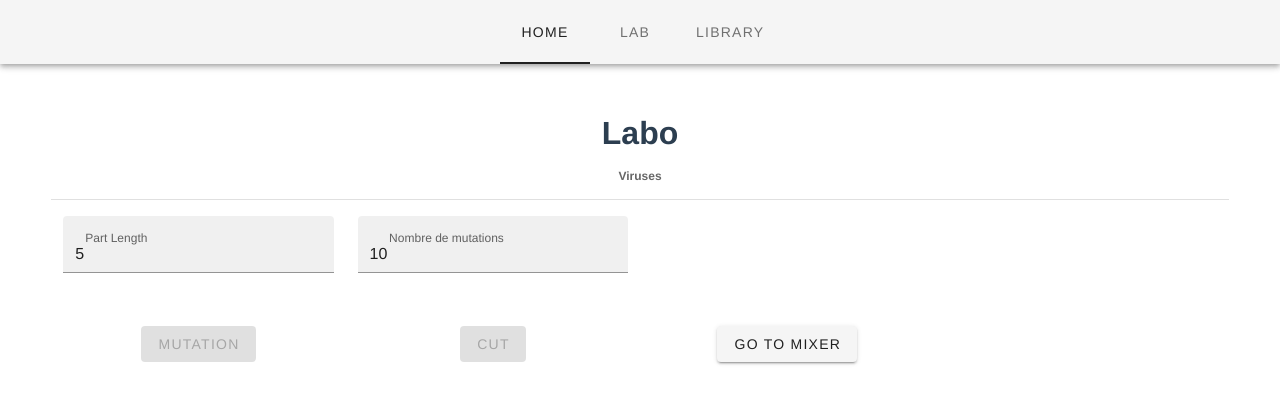
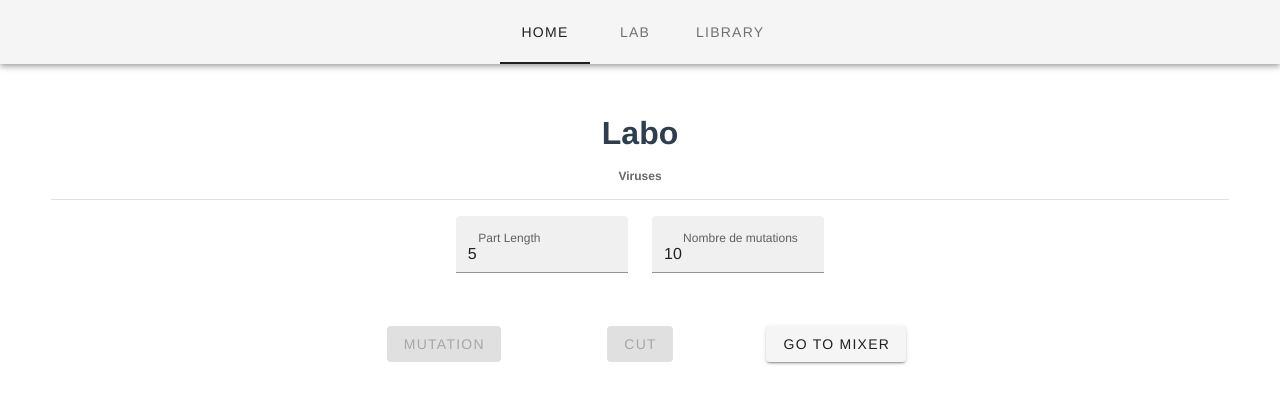
Before and after one commit to Bog-II/projet-vue2, a Vue app: page /labo/slice in a window 1280 px wide. Shown: the top 404 px of the page. Built offline with nearby package versions, Linux system fonts and the light colour scheme.

Commit message:
labo flexboxes fix

```diff
--- a/src/views/Slicer.vue
+++ b/src/views/Slicer.vue
@@ -20,11 +20,11 @@
     </v-simple-table>
 
     <v-container>
-      <v-row class="d-flex justify-center">
-        <v-col cols="12" sm="6" md="3">
+      <v-row id="row-text-fields">
+        <v-col cols="12" sm="6" md="2">
           <v-text-field label="Part Length" v-model.number="cutFactor" filled class="pa-0" />
         </v-col>
-        <v-col cols="12" sm="6" md="3">
+        <v-col cols="12" sm="6" md="2">
           <v-text-field
             label="Nombre de mutations"
             v-model.number="nbMutation"
@@ -36,16 +36,16 @@
     </v-container>
 
     <v-container>
-      <v-row>
-        <v-col cols="12" sm="6" md="3">
+      <v-row id="row-buttons">
+        <v-col cols="12" sm="3" md="2">
           <v-btn :disabled="chosenViruses.length == 0" @click="mutation()">Mutation</v-btn>
         </v-col>
 
-        <v-col cols="12" sm="6" md="3">
+        <v-col cols="12" sm="3" md="2">
           <v-btn :disabled="chosenViruses.length == 0" @click="cut()">Cut</v-btn>
         </v-col>
 
-        <v-col cols="12" sm="6" md="3">
+        <v-col cols="12" sm="3" md="2">
           <v-btn @click="$router.push({ path: '/labo/mix' })">Go to mixer</v-btn>
         </v-col>
       </v-row>
@@ -105,4 +105,9 @@ export default {
 </script>
 
 <style scoped>
+#row-text-fields,
+#row-buttons {
+  display: flex;
+  justify-content: center;
+}
 </style>
```
